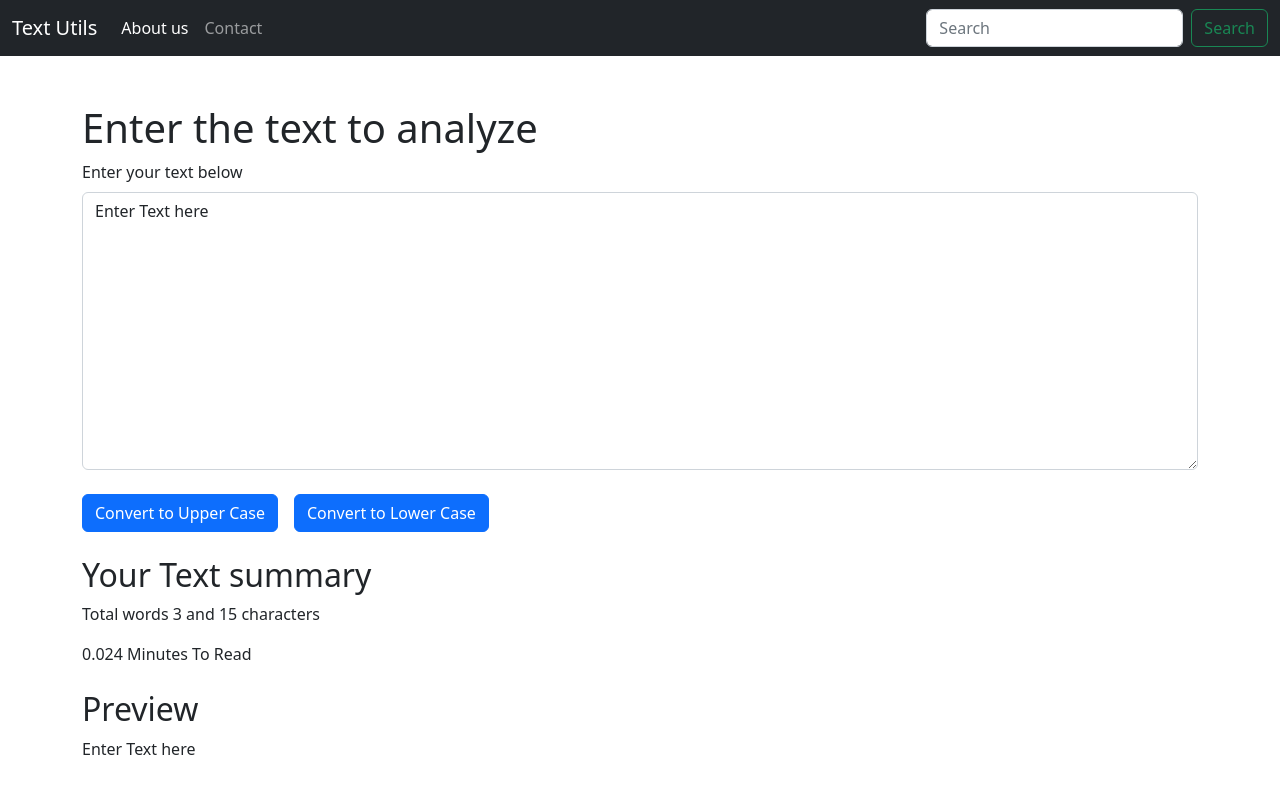
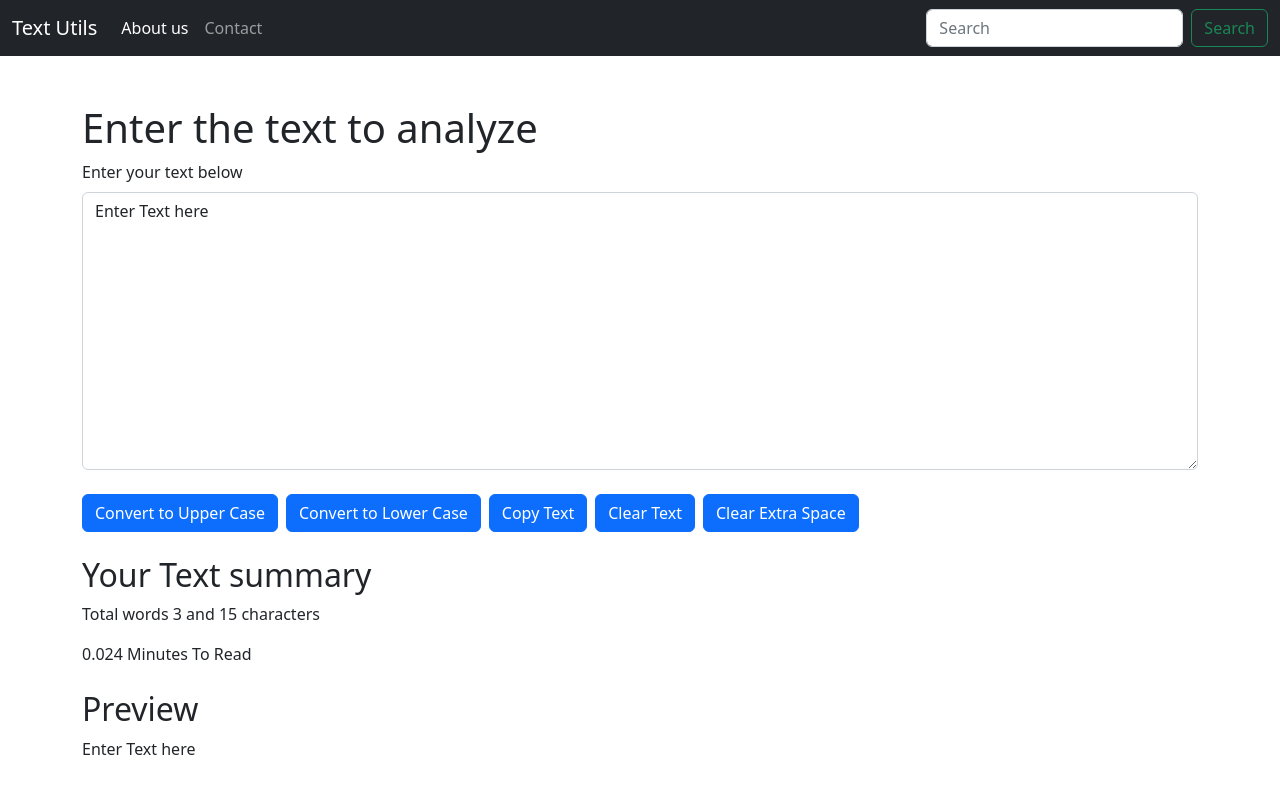
Before and after one commit to ghulamibrahimkhan/learning-react, a React (Create React App) app: page / in a window 1280 px wide. Shown: the top 794 px of the page. Built offline with nearby package versions, Linux system fonts and the light colour scheme.

Commit message:
Enhancing text utils and dark mode componentm, v9,10,11

```diff
--- a/src/App.js
+++ b/src/App.js
@@ -1,4 +1,5 @@
 import './App.css';
+// import About from './components/About';
 import Navbar from './components/Navbar';
 import TextForm from './components/TextForm';
 
@@ -8,6 +9,7 @@ function App() {
     {/* <Navbar/> */}
       <Navbar title="Text Utils" about="About us" contact="Contact" />
       <TextForm heading="Enter the text to analyze" label="Enter your text below"/>
+      {/* <About/> */}
       </>
   );
 }
--- a/src/components/TextForm.js
+++ b/src/components/TextForm.js
@@ -10,9 +10,21 @@ export default function TextForm(props) {
         let lowerCase = text.toLowerCase()
         setText(lowerCase)
     }
+    const clearText = () =>{
+        setText("")
+    }
     const handelOnChange= (event)=>{
         console.log("Handel on change")
         setText(event.target.value)
+    }
+    const handleCopy = ()=>{
+        let text = document.getElementById("exampleFormControlTextarea1");
+        text.select()
+        navigator.clipboard.writeText(text.value)
+    }
+    const handleExtraSpace = ()=>{
+        let newText = text.split(/[" "]+/)
+        setText(newText.join(" "))
     }
 
     return (
@@ -24,7 +36,10 @@ export default function TextForm(props) {
                 <textarea className="form-control" id="exampleFormControlTextarea1" value={text} onChange={handelOnChange} rows="11"></textarea>
             </div>
             <button className="btn btn-primary" onClick={convertUpperCase} >Convert to Upper Case</button>
-            <button className="btn btn-primary mx-3" onClick={convertLowerCase} >Convert to Lower Case</button>
+            <button className="btn btn-primary mx-2" onClick={convertLowerCase} >Convert to Lower Case</button>
+            <button className="btn btn-primary" onClick={handleCopy}>Copy Text</button>
+            <button className="btn btn-primary mx-2" onClick={clearText}>Clear Text</button>
+            <button className="btn btn-primary" onClick={handleExtraSpace}>Clear Extra Space</button>
         </div>
         <div className="container my-4">
             <h2>Your Text summary</h2>
```
Also changed, not shown: src/components/About.js (added, +45 -0 lines).
